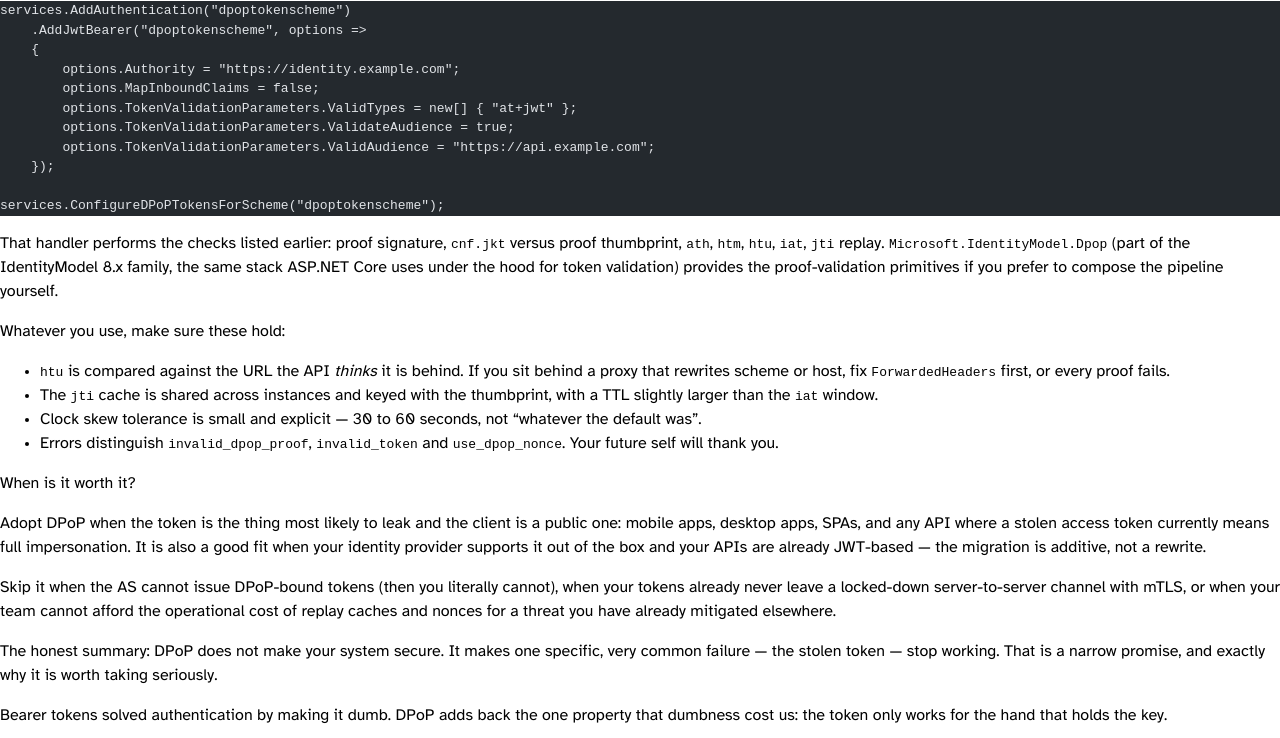
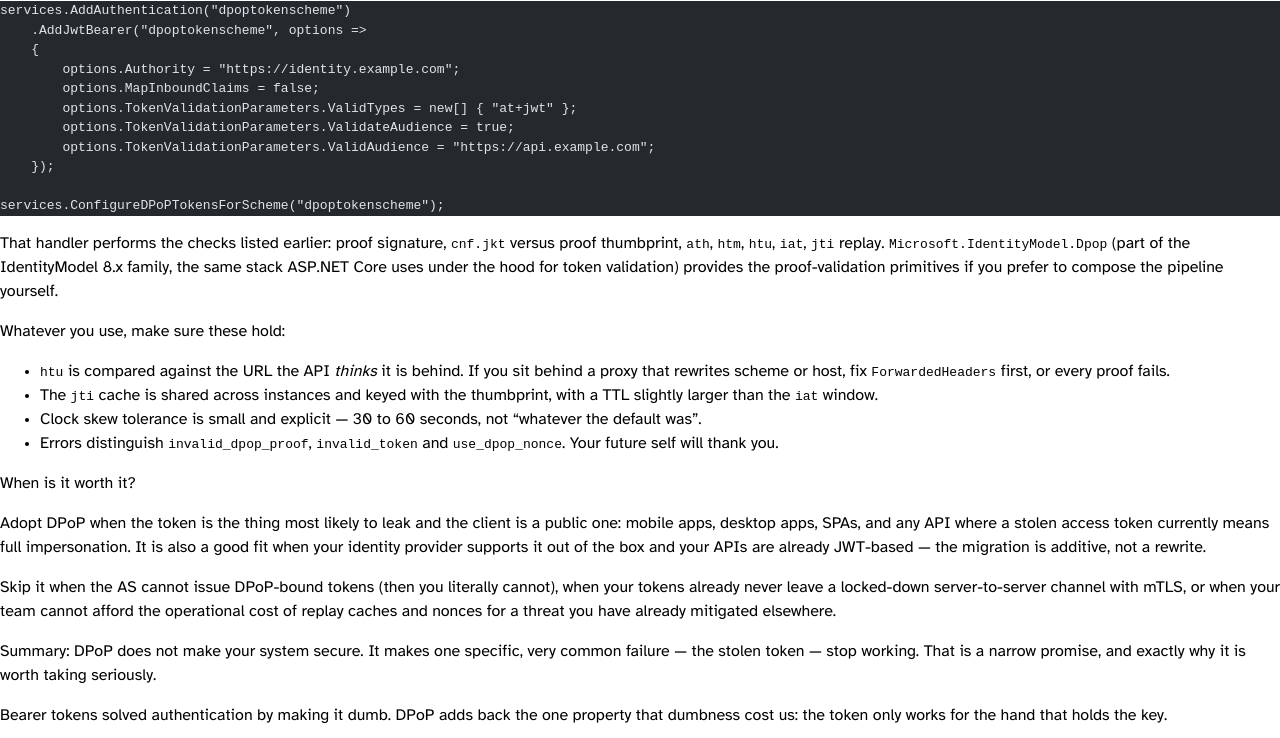
Before and after one commit to fcortell/website, an Astro site: page /blog/2026/dpop-beyond-bearer-tokens in a window 1280 px wide. Shown: the part 5654-6392 px from the top of the page. Built offline with nearby package versions, Linux system fonts and the light colour scheme; Astro itself is replaced by a stand-in of ours; some packages are replaced by stand-ins of ours; code samples lack their colours.

Commit message:
Change 'The honest summary' to 'Summary' in DPoP section

```diff
--- a/src/content/blog/2026/dpop-beyond-bearer-tokens.md
+++ b/src/content/blog/2026/dpop-beyond-bearer-tokens.md
@@ -275,6 +275,6 @@ Adopt DPoP when the token is the thing most likely to leak and the client is a p
 
 Skip it when the AS cannot issue DPoP-bound tokens (then you literally cannot), when your tokens already never leave a locked-down server-to-server channel with mTLS, or when your team cannot afford the operational cost of replay caches and nonces for a threat you have already mitigated elsewhere.
 
-The honest summary: DPoP does not make your system secure. It makes one specific, very common failure — the stolen token — stop working. That is a narrow promise, and exactly why it is worth taking seriously.
+Summary: DPoP does not make your system secure. It makes one specific, very common failure — the stolen token — stop working. That is a narrow promise, and exactly why it is worth taking seriously.
 
 Bearer tokens solved authentication by making it dumb. DPoP adds back the one property that dumbness cost us: the token only works for the hand that holds the key.
```
